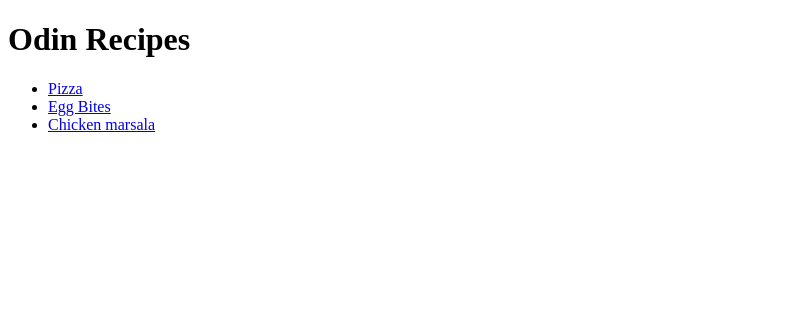
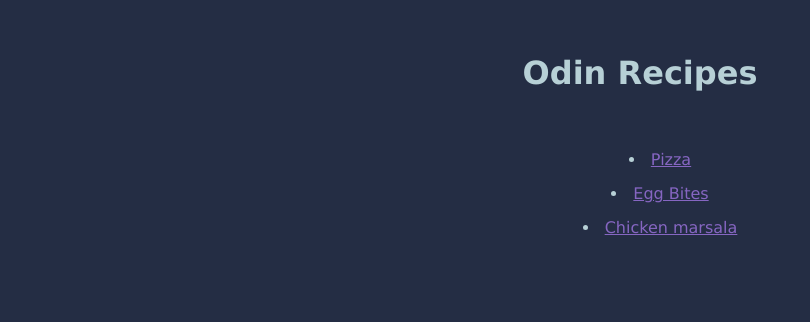
Before and after one commit to andymurin/odin-recipes, a plain HTML site: page index.html in a window 1280 px wide. Shown: the whole page, without its empty margins (0-810 px from the left). Drawn offline with Linux system fonts and the light colour scheme.

Commit message:
add styles

```diff
--- a/chicken-marsala.html
+++ b/chicken-marsala.html
@@ -4,7 +4,8 @@
     <meta charset="UTF-8">
     <meta http-equiv="X-UA-Compatible" content="IE=edge">
     <meta name="viewport" content="width=device-width, initial-scale=1.0">
-    <title>Document</title>
+    <link rel="stylesheet" href="style.css">
+    <title>Chicken marsala</title>
 </head>
 <body>
     <h1>Chicken Marsala</h1>
--- a/index.html
+++ b/index.html
@@ -1,12 +1,20 @@
 <!DOCTYPE html>
-<html lang="EN">
-    <head>
-        <meta charset="UTF-8"
+<html lang="en">
+<head>
+    <meta charset="UTF-8">
+    <meta http-equiv="X-UA-Compatible" content="IE=edge">
+    <meta name="viewport" content="width=device-width, initial-scale=1.0">
+    <title>Recipes</title>
+    <link rel="stylesheet" href="style.css">
+</head>
+<body>
 
-    </head>
+</body>
+</html>
+
     <body>
         <h1>Odin Recipes</h1>
-        <ul>
+        <ul class="index">
             <li><a href="./pizza.html">Pizza</a></li>
             <li><a href="./egg-bites.html">Egg Bites</a></li>
             <li><a href="./chicken-marsala.html">Chicken marsala</a></li>
--- /dev/null
+++ b/style.css
@@ -0,0 +1,35 @@
+body{
+    background-color: rgb(36, 45, 68);
+    color: rgb(183, 208, 214);
+    font-family: Verdana, Arial, Tahoma, sans-serif;
+    text-align: center;
+    padding: 25px;
+}
+ul{
+    text-align: left;
+    margin: 50px;
+}
+ul.index{
+    text-align: center;
+}
+
+li {
+    list-style-position: inside;
+}
+
+li{
+    padding: 7.5px;
+}
+img{
+    max-width: 500px;
+    max-height: auto;
+
+}
+a{
+    color: rgb(134, 102, 194);
+}
+a:hover,
+a:active,
+a:focus{
+    color:rgb(176, 208, 122)
+}
```
Also changed, not shown: egg-bites.html (+2 -1 lines), pizza.html (+2 -1 lines), css/index.css (deleted).
